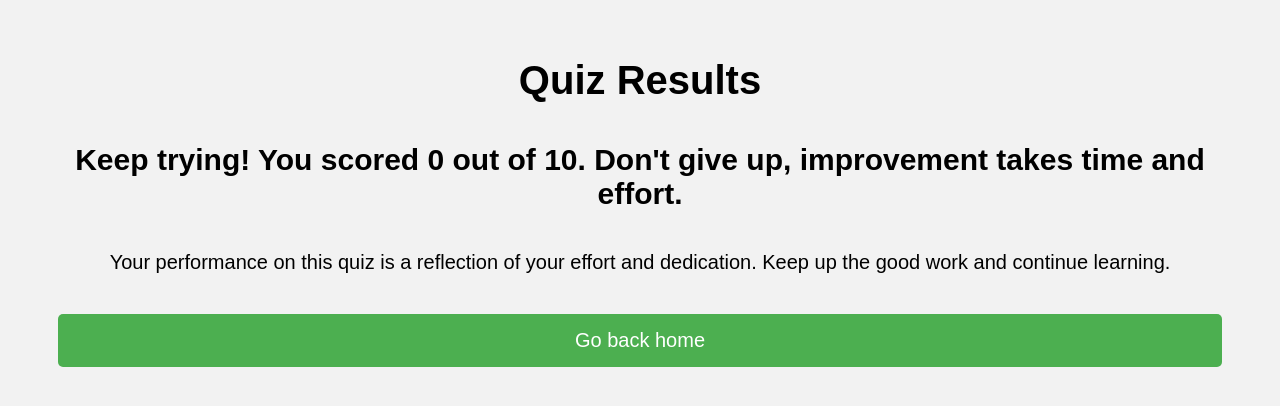
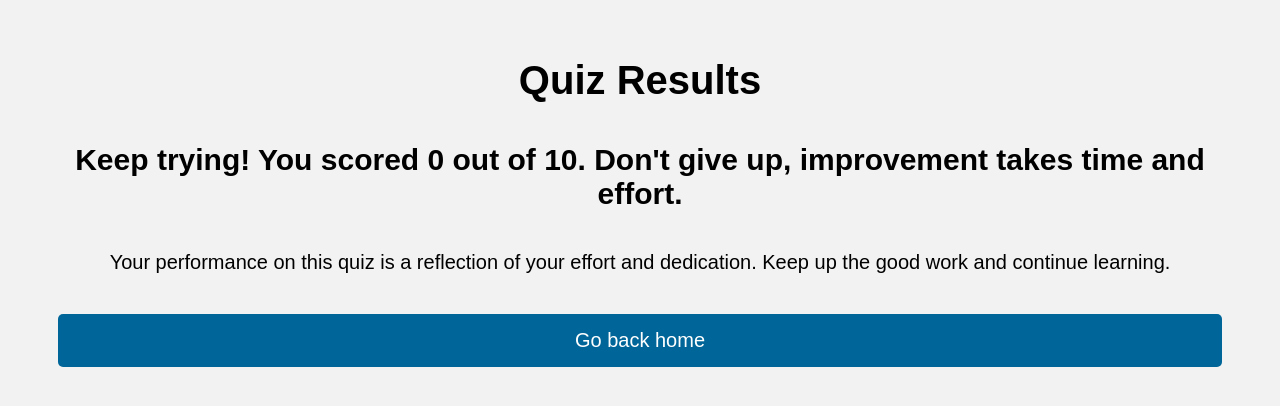
Before and after one commit to kibo-web-app-dev-jan-23/flask-quiz-app-the_overcomers, a Flask app: page /result in a window 1280 px wide. Shown: the top 406 px of the page. Run offline with Flask 2, Linux system fonts and the light colour scheme.

Commit message:
style fix

```diff
--- a/static/result.css
+++ b/static/result.css
@@ -1,4 +1,4 @@
- body {
+body {
   background-color: #f2f2f2;
   font-family: Arial, sans-serif;
   padding: 50px;
@@ -26,7 +26,7 @@ p {
   display: block;
   margin: 0 auto;
   padding: 15px 40px;
-  background-color: #4CAF50;
+  background-color: #006699;
   color: white;
   border-radius: 5px;
   text-align: center;
@@ -36,5 +36,5 @@ p {
 }
 
 .back-home:hover {
-  background-color: #3e8e41;
+  background-color: #2bb0f3;
 }
--- a/templates/result.html
+++ b/templates/result.html
@@ -1,19 +1,28 @@
 <html>
   <head>
-    <meta charset="utf-8">
-    <meta name="viewport" content="width=device-width, initial-scale=1">
+    <meta charset="utf-8" />
+    <meta name="viewport" content="width=device-width, initial-scale=1" />
     <title>Quiz Game</title>
-    <meta name="description" content="The Overcomers Quiz Game">
-    <link rel="stylesheet" href="/static/result.css">
+    <meta name="description" content="The Overcomers Quiz Game" />
+    <link rel="stylesheet" href="/static/result.css" />
   </head>
   <body>
     <h1>Quiz Results</h1>
-    {% if score < total/2  %}
-        <h2>Keep trying! You scored {{ score }} out of {{ total }}. Don't give up, improvement takes time and effort.</h2>
+    {% if score < total/2 %}
+    <h2>
+      Keep trying! You scored {{ score }} out of {{ total }}. Don't give up,
+      improvement takes time and effort.
+    </h2>
     {% else %}
-        <h2>Great job! You scored {{ score }} out of {{ total }}. Your hard work is paying off.</h2>
+    <h2>
+      Great job! You scored {{ score }} out of {{ total }}. Your hard work is
+      paying off.
+    </h2>
     {% endif %}
-    <p>Your performance on this quiz is a reflection of your effort and dedication. Keep up the good work and continue learning.</p>
+    <p>
+      Your performance on this quiz is a reflection of your effort and
+      dedication. Keep up the good work and continue learning.
+    </p>
     <a href="/" class="back-home">Go back home</a>
   </body>
 </html>
```
